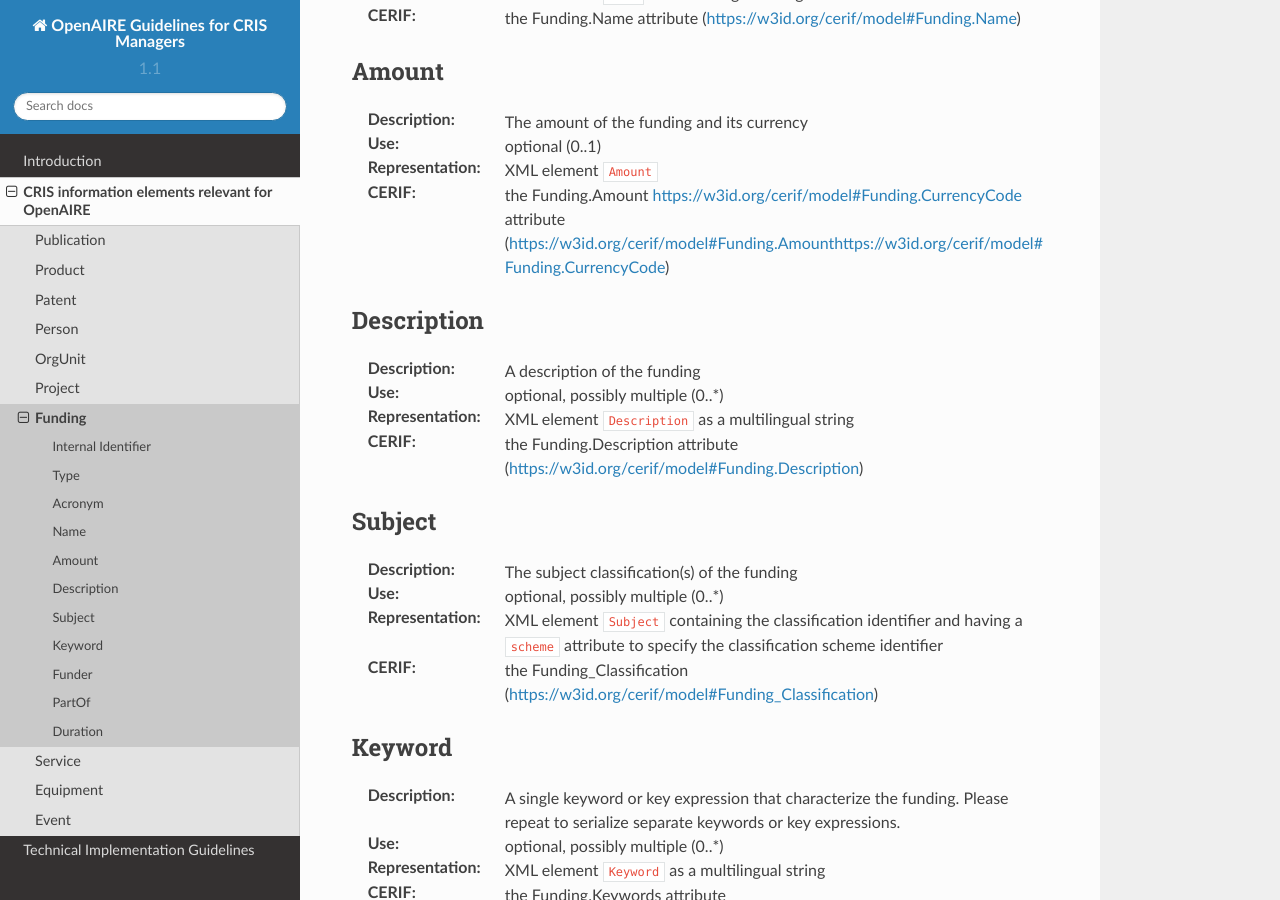
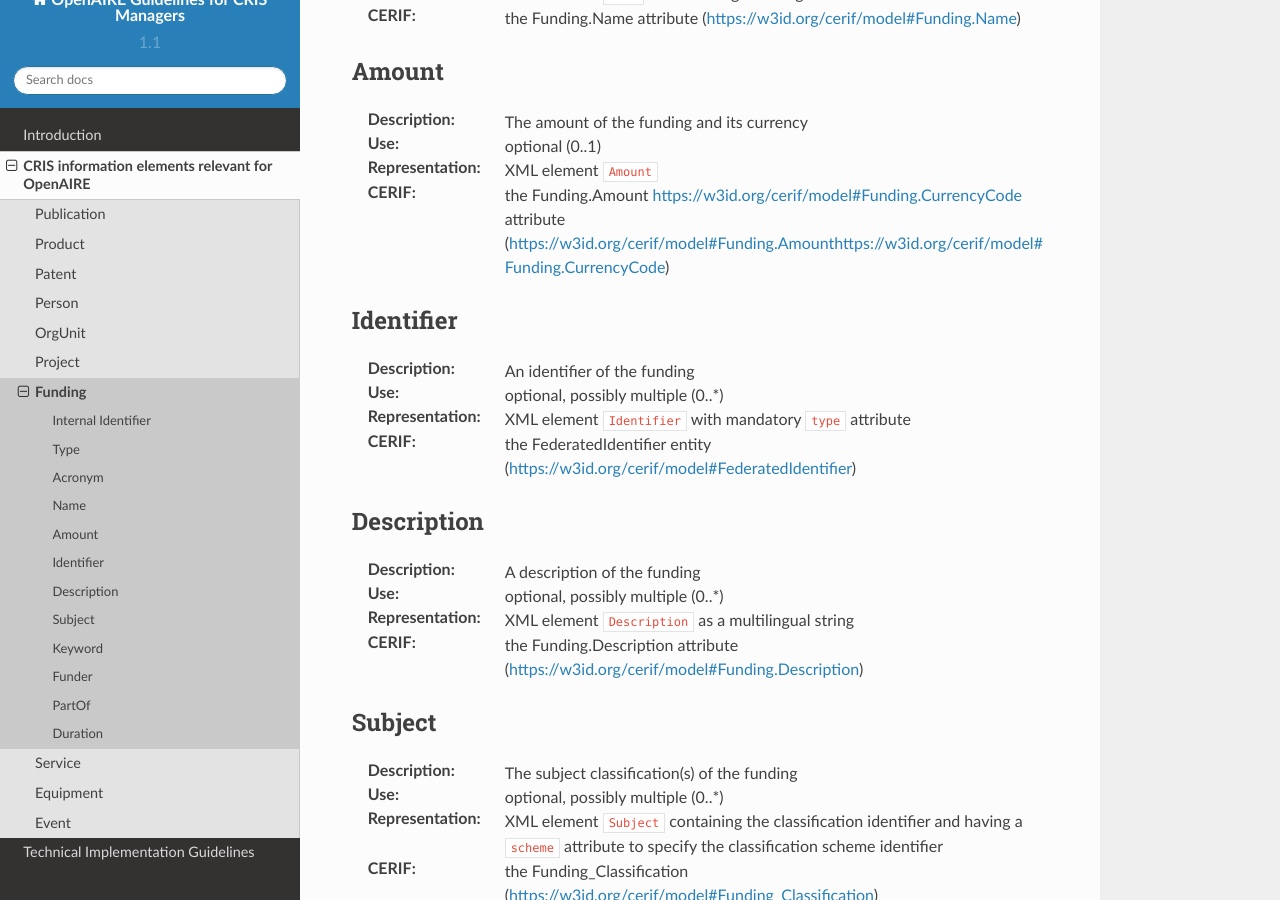
Before and after one commit to openaire/guidelines-cris-managers, a Sphinx documentation site: the page built from docs/cerif_xml_funding_entity.rst, in a window 1280 px wide and 900 px high, scrolled down 1618 px. Built offline with Sphinx 7.4.7 and the Read the Docs theme 2.0.0, drawn with Linux system fonts in a browser that asks for light colours; a script that is not in the unit is left out.

Commit message:
added Funding/Identifier (was in 1.0)

```diff
--- a/docs/cerif_xml_funding_entity.rst
+++ b/docs/cerif_xml_funding_entity.rst
@@ -61,6 +61,15 @@ Amount
 
 
 
+Identifier
+^^^^^^^^^^
+:Description: An identifier of the funding
+:Use: optional, possibly multiple (0..*)
+:Representation: XML element ``Identifier`` with mandatory ``type`` attribute
+:CERIF: the FederatedIdentifier entity (`<https://w3id.org/cerif/model#FederatedIdentifier>`_)
+
+
+
 Description
 ^^^^^^^^^^^
 :Description: A description of the funding
```
Also changed, not shown: 1 other file.
